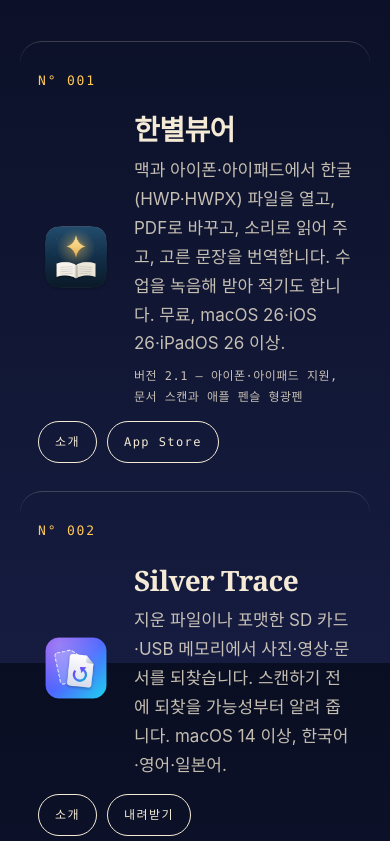
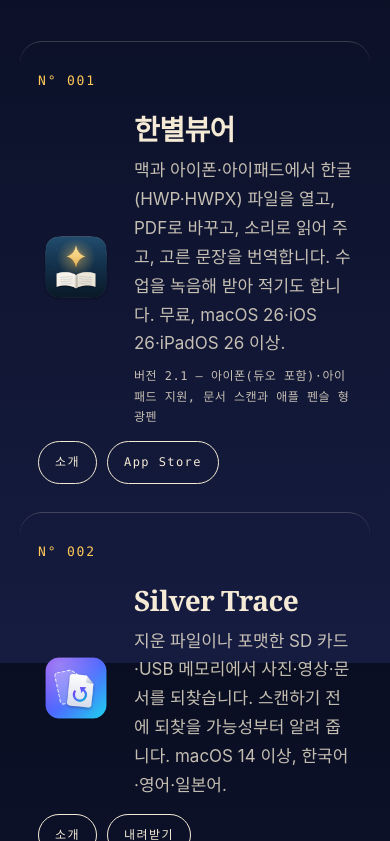
Before and after one commit to Sunstardad/sunstardad.github.io, a plain HTML site: page index.html in a window 390 px wide. Shown: the part 1025-1866 px from the top of the page. Drawn offline with Linux system fonts and the light colour scheme; animation ran at ten frames a second.

Commit message:
Hanbyeol Viewer card: iPhone Duo in the 2.1 line
Co-Authored-By: Claude Opus 5.5 <noreply@anthropic.com>

```diff
--- a/index.html
+++ b/index.html
@@ -259,7 +259,7 @@
         <div>
           <h3 data-en="Hanbyeol Viewer">한별뷰어</h3>
           <p data-en="Opens HWP and HWPX files on a Mac, iPhone and iPad, converts them to PDF, reads them aloud, translates selected sentences, and records and transcribes classes. Free, for macOS 26, iOS 26 and iPadOS 26 or later.">맥과 아이폰·아이패드에서 한글(HWP·HWPX) 파일을 열고, PDF로 바꾸고, 소리로 읽어 주고, 고른 문장을 번역합니다. 수업을 녹음해 받아 적기도 합니다. 무료, macOS 26·iOS 26·iPadOS 26 이상.</p>
-          <p class="mono" style="margin-top:8px;text-transform:none;letter-spacing:.04em" data-en="Version 2.1 — now on iPhone and iPad, with document scanning and Apple Pencil highlighting">버전 2.1 — 아이폰·아이패드 지원, 문서 스캔과 애플 펜슬 형광펜</p>
+          <p class="mono" style="margin-top:8px;text-transform:none;letter-spacing:.04em" data-en="Version 2.1 — now on iPhone (including iPhone Duo) and iPad, with document scanning and Apple Pencil highlighting">버전 2.1 — 아이폰(듀오 포함)·아이패드 지원, 문서 스캔과 애플 펜슬 형광펜</p>
         </div>
       </div>
       <div class="links">
```
